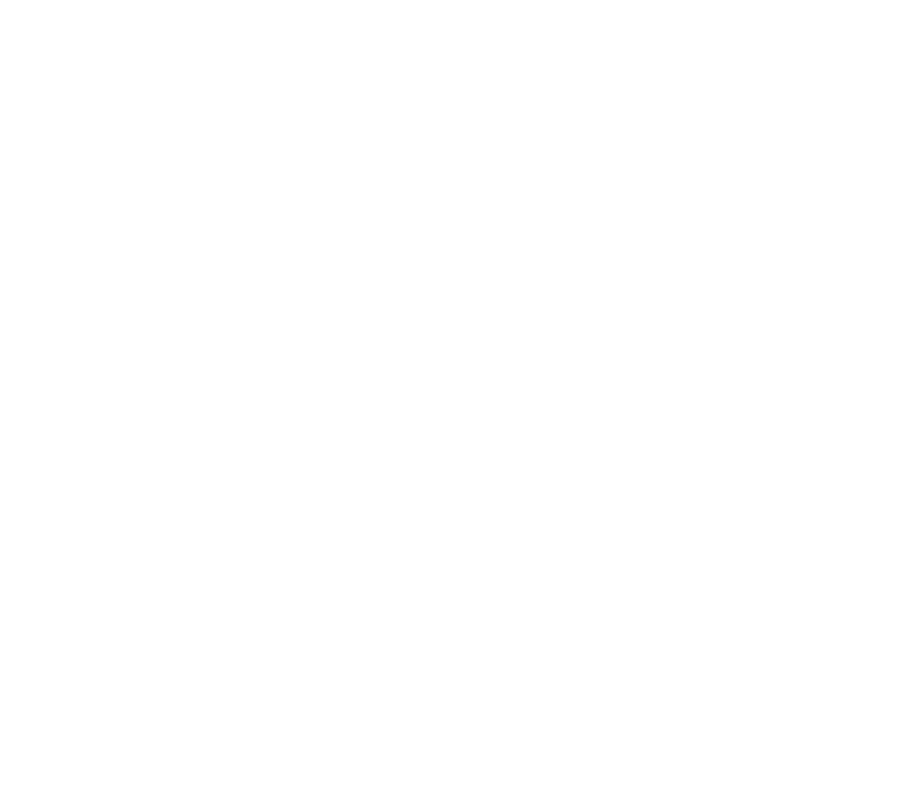
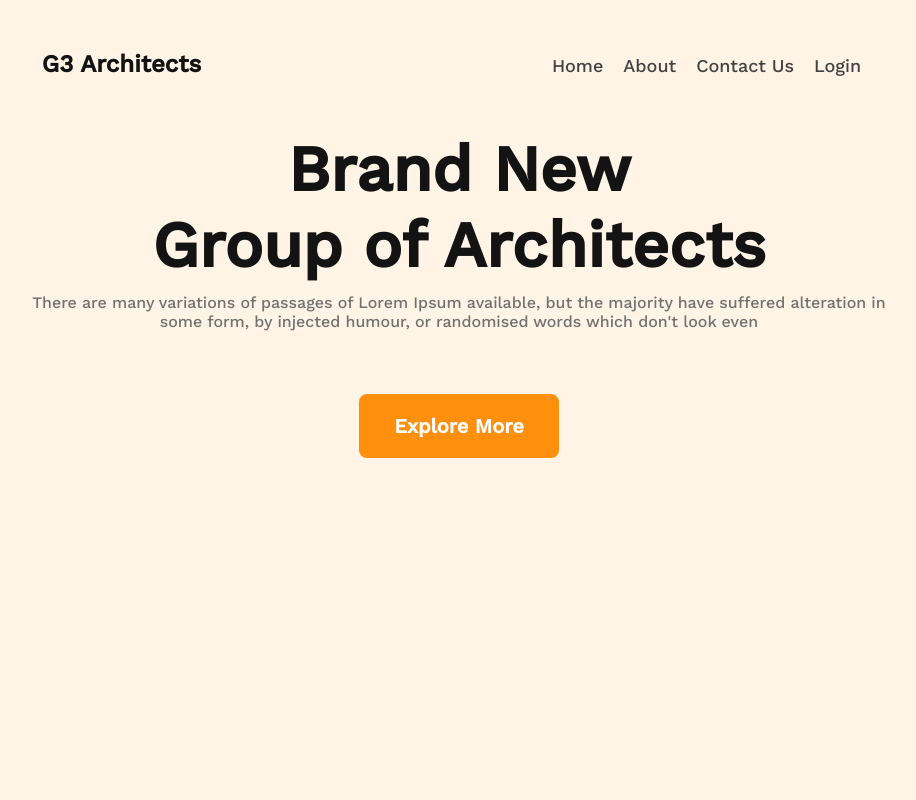
Before and after one commit to SadmanJawad/g3-architect, a plain HTML site: page index.html in a window 1280 px wide. Shown: the top 800 px of the page, without its empty margins (181-1097 px from the left). Drawn offline with nearby package versions, Linux system fonts and the light colour scheme.

Commit message:
first commit

```diff
--- a/index.html
+++ b/index.html
@@ -1,12 +1,67 @@
 <!DOCTYPE html>
 <html lang="en">
+
 <head>
     <meta charset="UTF-8">
     <meta http-equiv="X-UA-Compatible" content="IE=edge">
     <meta name="viewport" content="width=device-width, initial-scale=1.0">
-    <title>Assignment 2 g3 architect</title>
+    <title>Assignment-2-g3-architect</title>
+    <!-- css link  -->
+    <link rel="stylesheet" href="./styles/styles.css">
+    <!-- google font link -->
+    <link rel="preconnect" href="https://fonts.googleapis.com">
+    <link rel="preconnect" href="https://fonts.gstatic.com" crossorigin>
+    <link href="https://fonts.googleapis.com/css2?family=Poppins:wght@500&family=Work+Sans:wght@500&display=swap"
+        rel="stylesheet">
 </head>
+
 <body>
+    <section class="container">
+        <header>
+            <div class="nav-container">
+                <div class="logo-text">
+                    <h1>G3 Architects</h1>
+                </div>
+                <div class="menu-container">
+                    <ul class="items">
+                        <li class="item">Home</li>
+                        <li class="item">About</li>
+                        <li class="item">Contact Us</li>
+                        <li class="item">Login</li>
+                    </ul>
 
+                </div>
+            </div>
+        </header>
+        <div class="banner-container">
+            <div class="banner-details">
+                <h1 class="banner-title">Brand New <br> Group of Architects</h1>
+                <p class="description">There are many variations of passages of Lorem Ipsum available, but the majority
+                    have suffered alteration in <br> some form, by injected humour, or randomised words which don't look
+                    even</p>
+                <div class="buttons">
+                    <button class="btn">Explore More</button>
+                </div>
+            </div>
+        </div>
+    </section>
+    <section class="features-container">
+        <div class="service-left-container">
+            <img src="./images/team1.png" alt="">
+            <img src="./images/team2.png" alt="">
+            <img src="./images/team3.png" alt="">
+            <img src="./images/team4.png" alt="">
+        </div>
+        <div class="service-right-container">
+            <h2 class="service-title">Quick list <span class="text-1">of Our</span>
+                <br><span class="text-2">Features</span></h2>
+            <p class="service-description">There are many variations of passages of Lorem Ipsum available, <br> but the majority have suffered alteration
+                in some form, by injected <br> humour, or randomised words which don't look even</p>
+            <div class="buttons">
+                <button class="btn">Explore More</button>
+            </div>
+        </div>
+    </section>
 </body>
+
 </html>
--- /dev/null
+++ b/styles/styles.css
@@ -0,0 +1,105 @@
+* {
+    margin: 0px;
+    padding: 0px;
+    font-family: 'Poppins', sans-serif;
+    font-family: 'Work Sans', sans-serif;
+}
+
+.container {
+    background-color: rgba(255, 144, 14, 0.1);
+}
+
+.nav-container {
+    display: flex;
+    padding: 50px;
+    justify-content: space-around;
+    /* background-color: rgba(255, 144, 14, 0.1); */
+}
+
+.logo-text {
+    color: #131313;
+}
+
+.items {
+    display: flex;
+    list-style: none;
+    color: #424242;
+}
+
+.item {
+    font-weight: 500;
+    font-size: 18px;
+    margin-right: 10px;
+    padding: 5px;
+    color: #424242;
+}
+
+.banner-container {
+    width: 100%;
+    height: 100vh;
+    /* background-color: rgba(255, 144, 14, 0.1); */
+    text-align: center;
+}
+
+.banner-title {
+    font-size: 64px;
+    font-weight: 700;
+    color: #131313;
+}
+
+.description {
+    font-weight: 400;
+    font-size: 16px;
+    width: 70%;
+    margin: auto;
+    padding: 10px;
+    color: #727272;
+}
+
+.btn {
+    padding: 15px 35px;
+    background: #FF900E;
+    border-radius: 8px;
+    border: none;
+    color: white;
+    font-size: 20px;
+    font-weight: 600;
+    height: 64px;
+    margin-top: 53px;
+}
+
+
+/* features-container */
+
+.features-container{
+    display: flex;
+    gap: 73px;
+}
+.service-left-container{
+    display: grid;
+    grid-template-columns: repeat(2, 1fr);
+    gap: 24px;
+    margin-top: 85px;
+}
+.service-right-container{
+    margin-top: 330px;
+}
+.service-title{
+    font-weight: 500;
+font-size: 45px;
+color: #727272;
+}
+.text-1{
+    font-weight: 700;
+    color: #131313;
+}
+.text-2{
+    font-weight: 700;
+    color: #FF900E;
+}
+.service-description{
+    color: #727272;
+    font-weight: 400;
+font-size: 16px;
+margin-top: 24px;
+}
```
Also changed, not shown: images/banner c.png (added).
